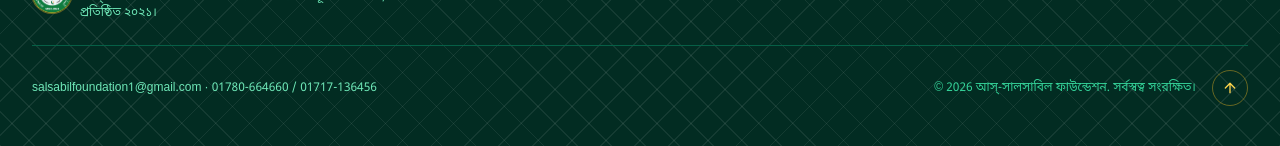
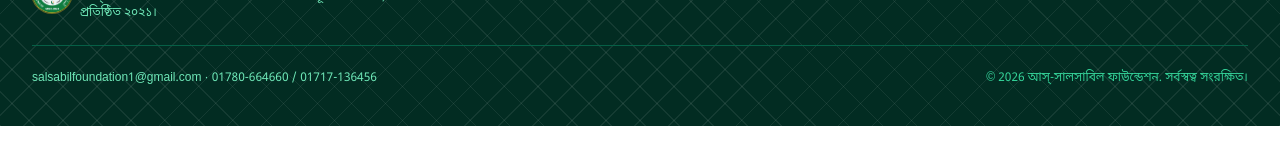
Before and after one commit to sadekur/foundation, a Next.js app: page / in a window 1280 px wide. Shown: the part 2969-3115 px from the top of the page. Built offline with nearby package versions, Linux system fonts and the light colour scheme; no server answers.

Commit message:
Remove backToTop button from Footer component for cleaner design

```diff
--- a/app/(public)/components/Footer.tsx
+++ b/app/(public)/components/Footer.tsx
@@ -53,20 +53,9 @@ export const Footer = () => {
           <span>
             {siteConfig.email} &middot; {siteConfig.phones.join(" / ")}
           </span>
-          <div className="flex items-center justify-between xs:justify-end gap-4">
-            <span className="text-emerald-400">
-              &copy; {new Date().getFullYear()} {dictionary.nav.brand}. {dictionary.footer.rights}
-            </span>
-            <button
-              type="button"
-              onClick={scrollToTop}
-              aria-label={dictionary.footer.backToTop}
-              title={dictionary.footer.backToTop}
-              className="flex-shrink-0 inline-flex items-center justify-center w-9 h-9 rounded-full border border-amber-400/40 text-amber-300 hover:bg-amber-400 hover:text-emerald-950 transition-colors focus:outline-none focus-visible:ring-2 focus-visible:ring-amber-400"
-            >
-              <ArrowUp size={16} />
-            </button>
-          </div>
+          <span className="text-emerald-400">
+            &copy; {new Date().getFullYear()} {dictionary.nav.brand}. {dictionary.footer.rights}
+          </span>
         </div>
       </div>
     </footer>
```
